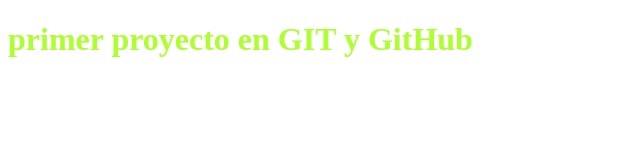
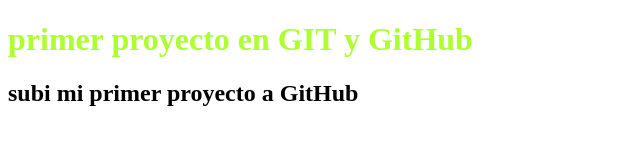
Before and after one commit to raufig/pruebarepositorio, a plain HTML site: page index.html in a window 1280 px wide. Shown: the whole page, without its empty margins (0-640 px from the left). Drawn offline with Linux system fonts and the light colour scheme.

Commit message:
agregue un h2 Raul

```diff
--- a/index.html
+++ b/index.html
@@ -9,6 +9,9 @@
 <body>
     <h1>primer proyecto en GIT y GitHub</h1>
 
+    <!--Un nuevo h2-->
+    <h2> subi mi primer proyecto a GitHub</h2>
+
     <script src="script.js"></script>
 </body>
 </html>
```
